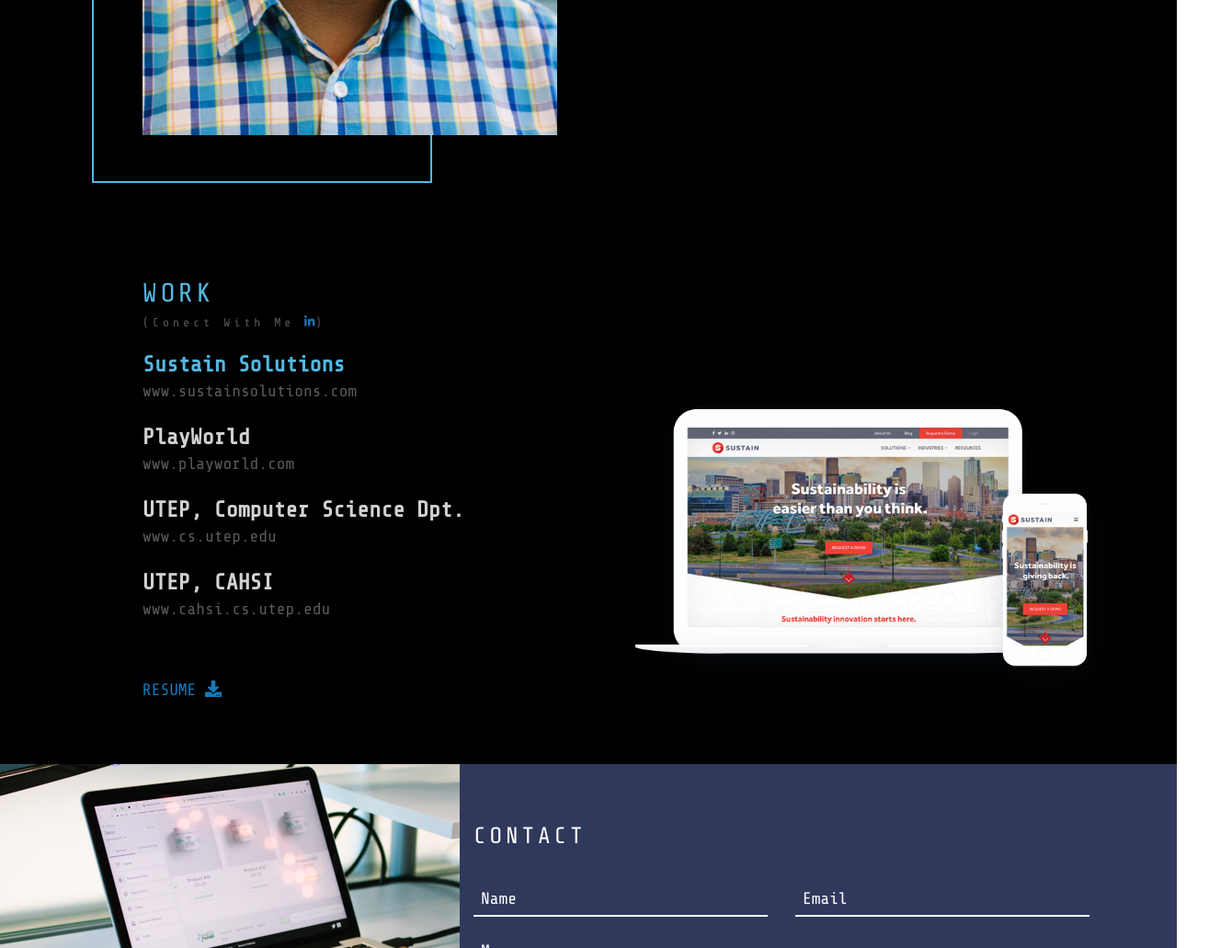
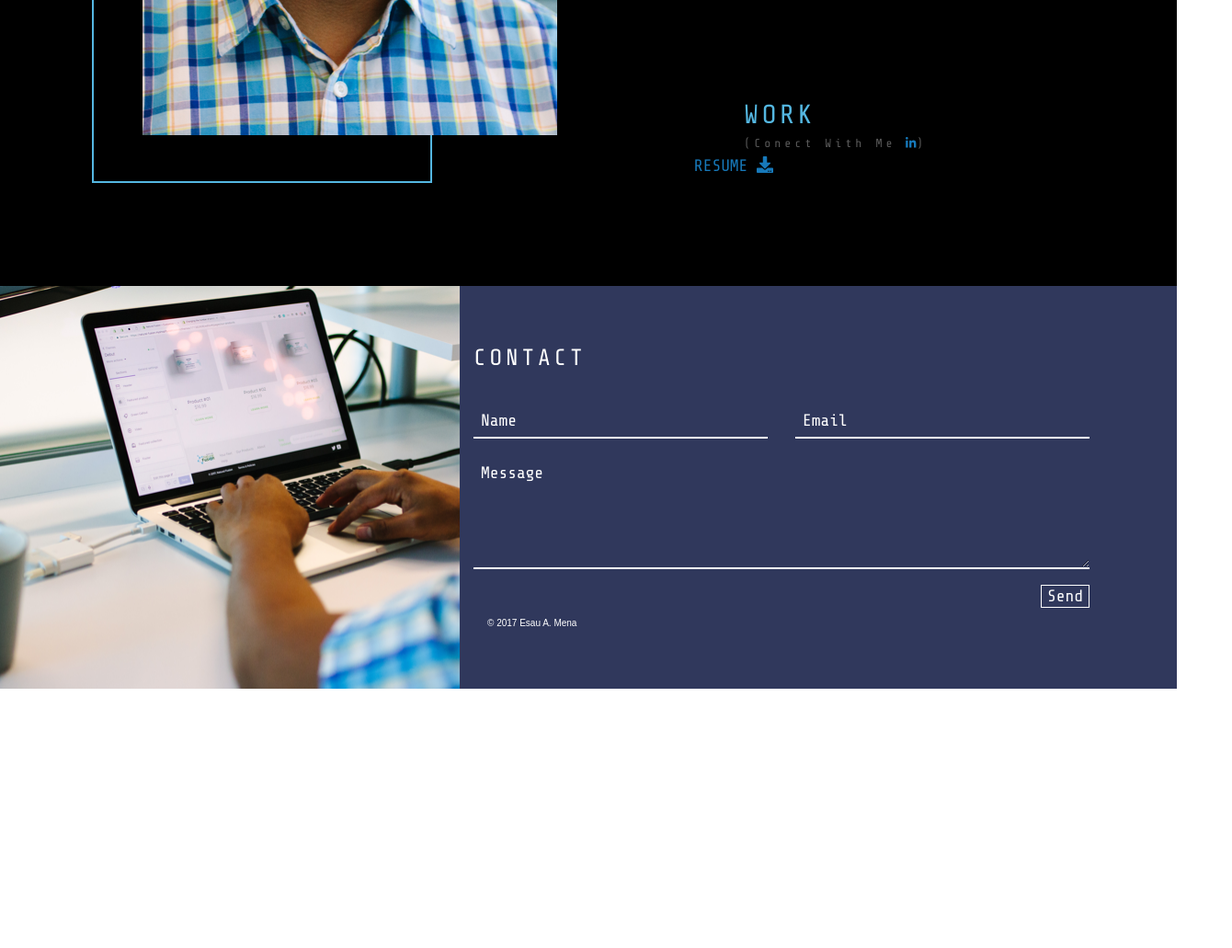
Before and after one commit to eamena/Site, a website: page developer.html in a window 1280 px wide. Shown: the part 1233-2264 px from the top of the page at 92% size, 1340 px wide, since content can reach past the window. After the commit the page ends 1982 px from the top, so only its background shows below. Drawn offline with nearby package versions, Linux system fonts and the light colour scheme; a web font is replaced by a local one.

Commit message:
changes to resume section

```diff
--- a/developer.html
+++ b/developer.html
@@ -64,14 +64,20 @@
           <div class="column large-5 medium-4 small-10 small-offset-1 p-top-100 p-bot-50">
             <h1 class="developer dev__title">About Esau</h1>
             <p class="developer dev__bio">Born and raise in Mexico City and later moved to El Paso Tx where he graduated from UTeP w a bachelor’s degree in computer science. Currently home-base in Chandler AZ. In the last few years I have used open source tech as my main (system) which has allowed me to work at diff marketing agencies thats have allowed me ro develop functional websites and mobile apps, however my priority as a developer is to find a way for the user to have a pleasant experience while using a complex system.</p>
+            <div class="column large-12 medium-11 medium-offset-1 small-11 small-offset-1 p-top-100">
+              <span class="developer work-list">Work <span class="full-list">(conect with me <a href="#contact"><i class="fab fa-linkedin-in"></i></a>)</span></span>
+            </div>
+            <div  id="resume" class="p-top-60 p-bot-50">
+              <p class="developer dev__download"><a href="/Resume_Esau_Mena.pdf" target="_blank">Resume <i class="fas fa-download"></i></a></p>
+            </div>
           </div>
         </div>
-        <div class="row">
+       <!--  <div class="row">
           <div class="column large-12 medium-11 medium-offset-1 small-11 small-offset-1 p-top-100">
             <span class="developer work-list">Work <span class="full-list">(conect with me <a href="#contact"><i class="fab fa-linkedin-in"></i></a>)</span></span>
           </div>
-        </div>
-        <script>
+        </div> -->
+        <!-- <script>
           function toggle_visibility(id) {
            var e = document.getElementById(id);
            if(e.style.display == 'block')
@@ -79,8 +85,8 @@
            else
               e.style.display = 'block';
           }
-        </script>
-        <div id="work" class="row">
+        </script> -->
+        <!-- <div id="work" class="row">
           <div class="column large-5 medium-5 medium-offset-1 hide-for-small-only">
             <div class="project">
               <button class="project__name btn active">Sustain Solutions</button>
@@ -117,7 +123,7 @@
               <div  class="work_img"><img src="images/MacBook-CAHSI.png"></div>
             </div>
           </div>
-        </div>
+        </div> -->
       </div>
     </section>
 
```
